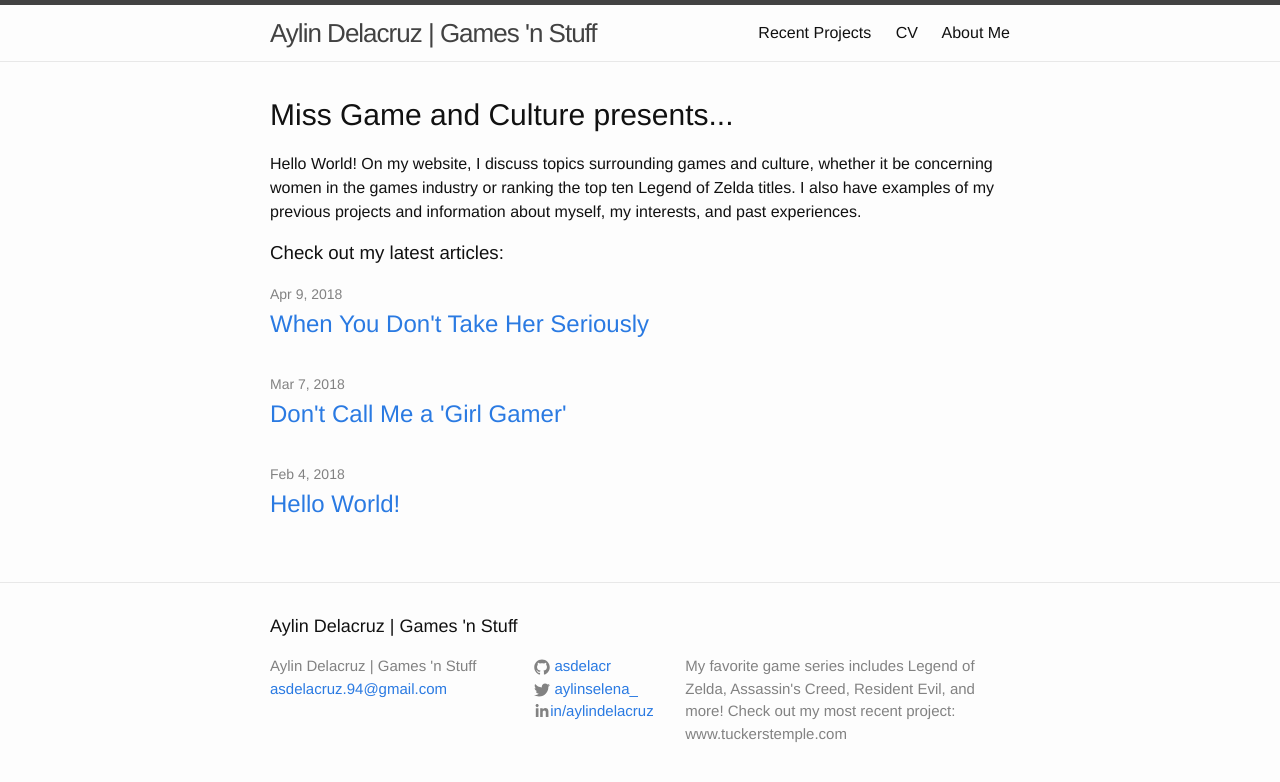
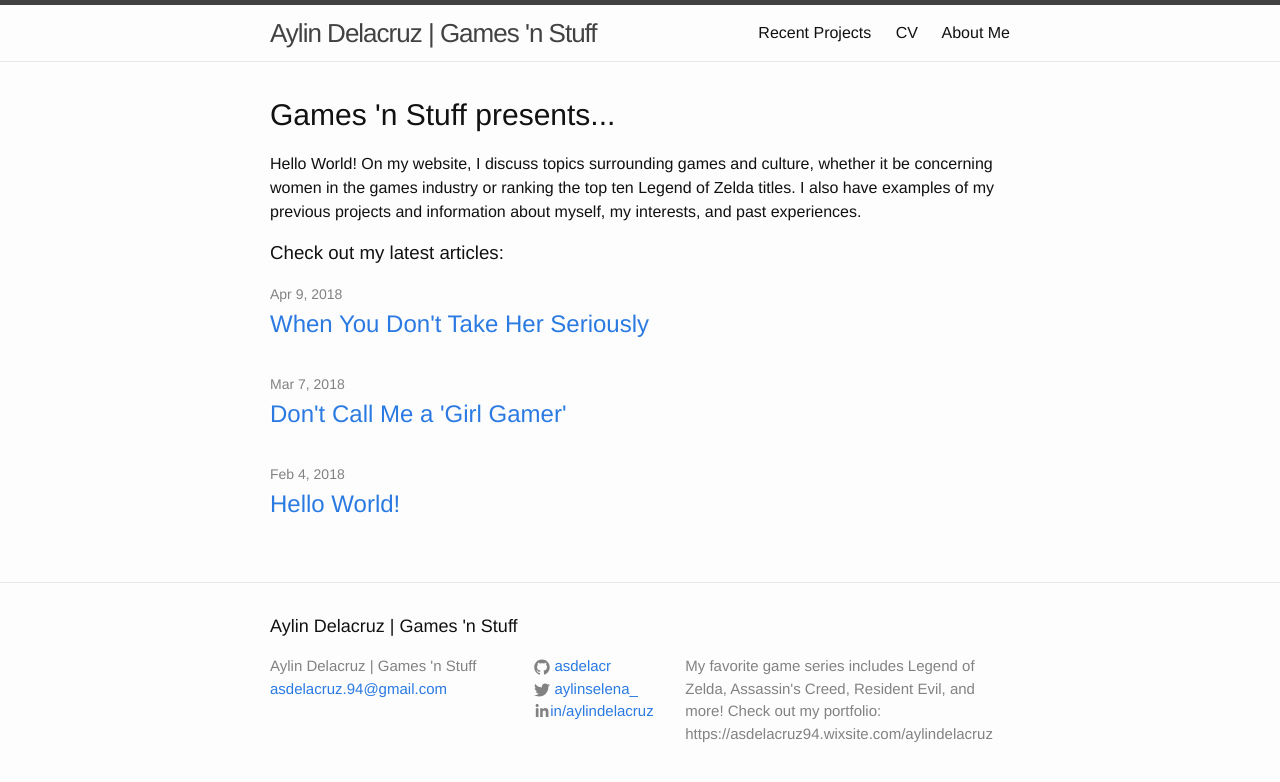
Before and after one commit to asdelacr/asdelacr.github.io, a Jekyll site: the page built from index.html, in a window 1280 px wide. Shown: the top 782 px of the page. Built offline with Jekyll 4.4.1, drawn with Linux system fonts in a browser that asks for light colours.

Commit message:
more edits
kehwk

```diff
--- a/_config.yml
+++ b/_config.yml
@@ -10,7 +10,7 @@
 email: asdelacruz.94@gmail.com
 description: > # this means to ignore newlines until "baseurl:"
   My favorite game series includes Legend of Zelda, Assassin's Creed, Resident Evil, and more!
-  Check out my most recent project: www.tuckerstemple.com
+  Check out my portfolio: https://asdelacruz94.wixsite.com/aylindelacruz
 baseurl: "" # the subpath of your site, e.g. /blog
 url: "http://aylindelacruz.com" # the base hostname & protocol for your site
 twitter_username: aylinselena_
--- a/index.html
+++ b/index.html
@@ -4,7 +4,7 @@ layout: default
 
 <div class="home">
 
-  <h1 class="page-heading">Miss Game and Culture presents...</h1>
+  <h1 class="page-heading">Games 'n Stuff presents...</h1>
 
   <h4> Hello World!
   On my website, I discuss topics surrounding games and culture, whether it be concerning
```
